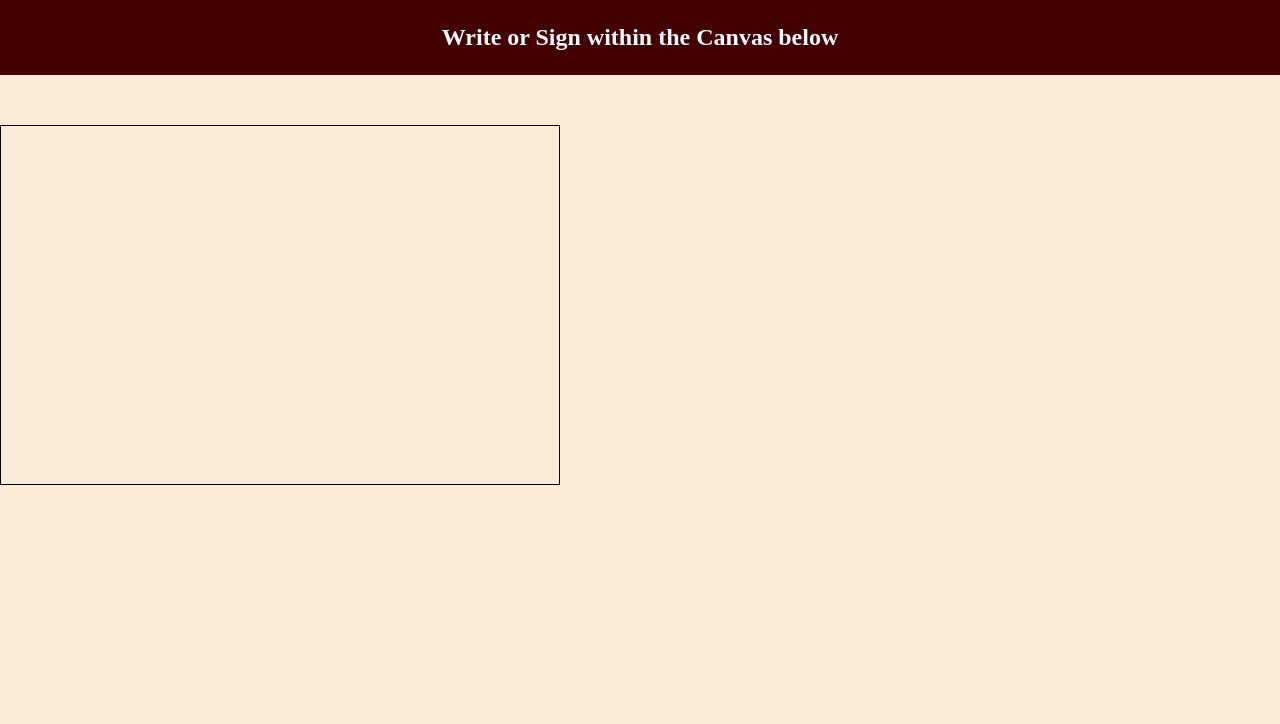
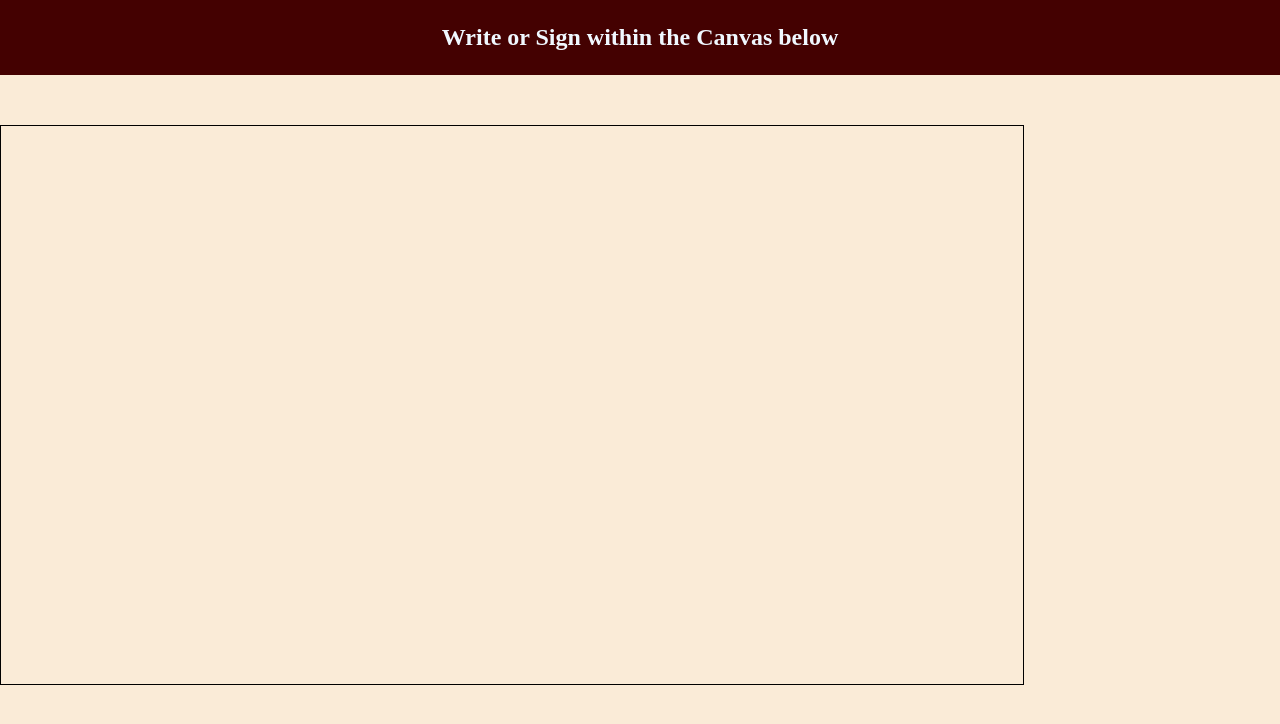
Before and after one commit to anjola-adeuyi/canvas-drawing, a plain HTML site: page index.html in a window 1280 px wide. Drawn offline with Linux system fonts and the light colour scheme.

Commit message:
canvas sizing

```diff
--- a/style.css
+++ b/style.css
@@ -8,8 +8,8 @@
 canvas {
     margin-top: 50px;
     border: 1px solid black;
-    width: 560px;
-    height: 360px;
+    width: 80vw;
+    height: 70vh;
 }
 
 h2 {
```
